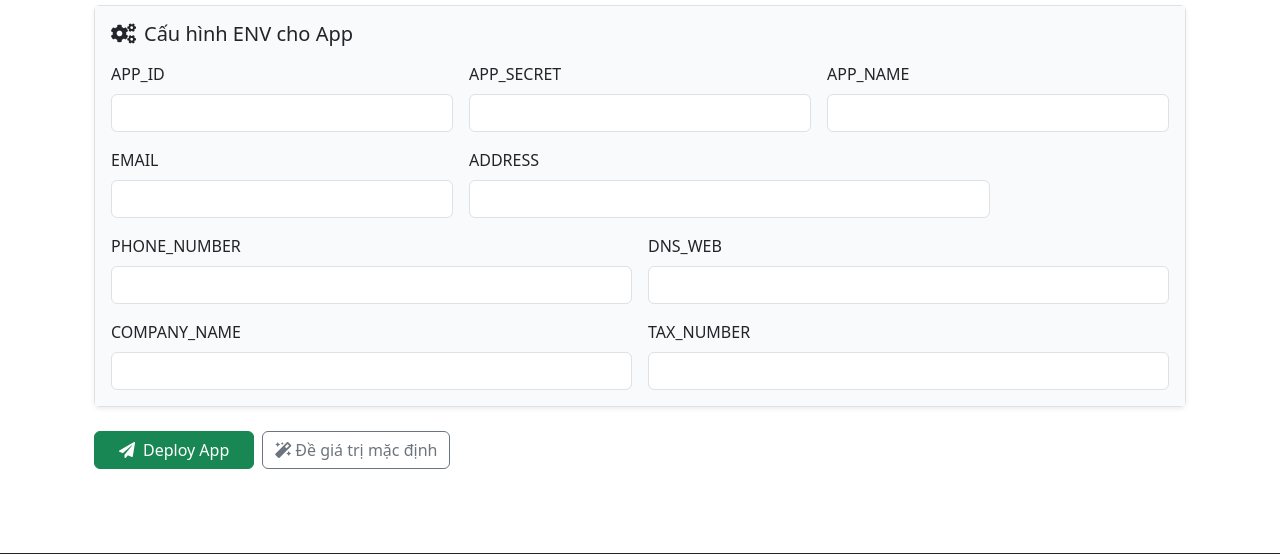
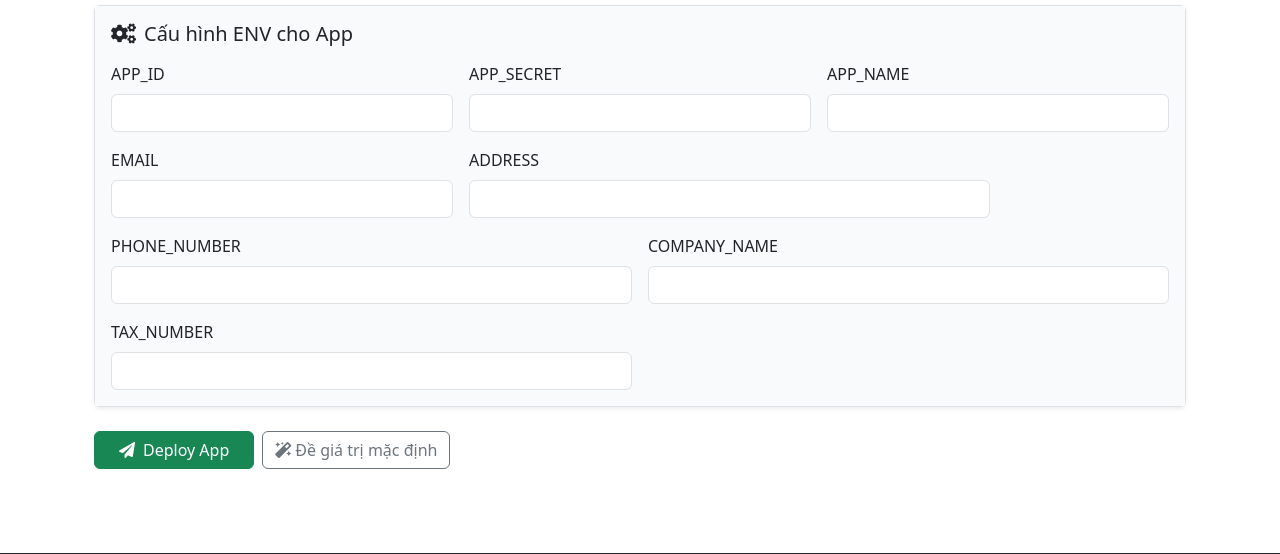
Before and after one commit to TrinhChung/ToolDeploy, a Flask app: page /deployed_app/deploy in a window 1280 px wide. Shown: the part 397-951 px from the top of the page. Run offline with Flask 3, Linux system fonts and the light colour scheme; the visitor is signed in with stand-in values (Sample User, id 1); data that the repository does not hold is empty; some libraries are stand-ins or nearby versions.

Commit message:
fix auto dns web

```diff
--- a/Form/deploy_app_form.py
+++ b/Form/deploy_app_form.py
@@ -15,7 +15,6 @@ class DeployAppForm(FlaskForm):
     EMAIL = StringField("EMAIL", validators=[DataRequired()])
     ADDRESS = StringField("ADDRESS", validators=[DataRequired()])
     PHONE_NUMBER = StringField("PHONE_NUMBER", validators=[DataRequired()])
-    DNS_WEB = StringField("DNS_WEB", validators=[DataRequired()])
     COMPANY_NAME = StringField("COMPANY_NAME", validators=[DataRequired()])
     TAX_NUMBER = StringField("TAX_NUMBER", validators=[DataRequired()])
 
--- a/routes/deployed_app.py
+++ b/routes/deployed_app.py
@@ -75,6 +75,7 @@ def deploy_app():
             input_dir = deployed_app.subdomain or f"app_{deployed_app.id}"
 
             # Thực thi script trên remote host
+            domain_name = dict(form.domain_id.choices).get(form.domain_id.data)
             log = run_remote_deploy(
                 host=server.ip,
                 user=server.admin_username,
@@ -86,7 +87,7 @@ def deploy_app():
                 email=form.EMAIL.data,
                 address=form.ADDRESS.data,
                 phoneNumber=form.PHONE_NUMBER.data,
-                dnsWeb=form.DNS_WEB.data,
+                dnsWeb=f"{deployed_app.subdomain}.{domain_name}",
                 companyName=form.COMPANY_NAME.data,
                 taxNumber=form.TAX_NUMBER.data
             )
--- a/templates/deployed_app/deploy_app.html
+++ b/templates/deployed_app/deploy_app.html
@@ -56,10 +56,6 @@
 						{{ form.PHONE_NUMBER(class="form-control") }}
 					</div>
 					<div class="col-md-6">
-						{{ form.DNS_WEB.label(class="form-label") }}
-						{{ form.DNS_WEB(class="form-control") }}
-					</div>
-					<div class="col-md-6">
 						{{ form.COMPANY_NAME.label(class="form-label") }}
 						{{ form.COMPANY_NAME(class="form-control") }}
 					</div>
```
Also changed, not shown: 1 other file.
